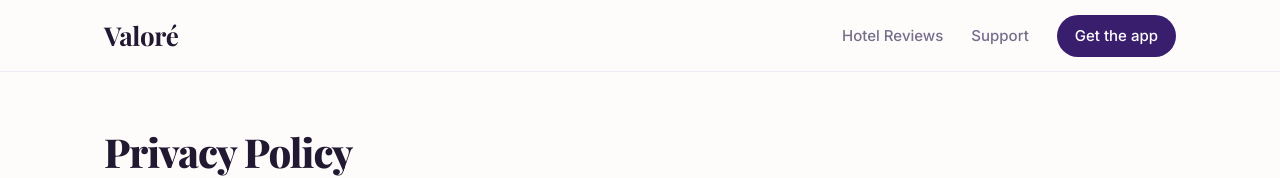
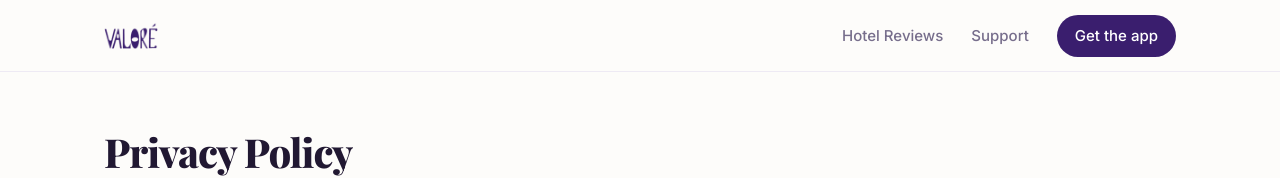
Before and after one commit to StayValore/website, a Next.js app: page /privacy in a window 1280 px wide. Shown: the top 178 px of the page. Built offline with nearby package versions, Linux system fonts and the light colour scheme; a web font is replaced by a local one.

Commit message:
brand: real Valoré wordmark in header + footer (purple-tinted, all pages)
Co-Authored-By: Claude Fable 5 <noreply@anthropic.com>

```diff
--- a/src/app/globals.css
+++ b/src/app/globals.css
@@ -1693,3 +1693,11 @@ img {
 @media (max-width: 760px) {
   .ed-how-card { flex-basis: 72vw; }
 }
+
+
+/* Brand wordmark replaces the text logo (header + footer) */
+.header-logo-img { height: 26px; width: auto; display: block; }
+.footer-logo-img { height: 22px; width: auto; display: block; margin-bottom: 12px; }
+@media (max-width: 760px) {
+  .header-logo-img { height: 22px; }
+}
--- a/src/components/footer.tsx
+++ b/src/components/footer.tsx
@@ -8,7 +8,7 @@ export function Footer() {
       <div className="footer-inner">
         <div className="footer-grid">
           <div className="footer-brand">
-            <h3>Valoré</h3>
+            <img src="/logo-wordmark.png" alt="Valoré" className="footer-logo-img" />
             <p>
               The social hotel review platform for travelers who value authentic
               recommendations from people they trust.
--- a/src/components/header.tsx
+++ b/src/components/header.tsx
@@ -37,7 +37,8 @@ export function Header() {
       <header className="header">
         <div className="header-inner">
           <Link href="/" className="header-logo">
-            Valoré
+            {/* eslint-disable-next-line @next/next/no-img-element */}
+            <img src="/logo-wordmark.png" alt="Valoré" className="header-logo-img" />
           </Link>
           <nav className="header-nav">
             {NAV_LINKS.map(link => (
```
Also changed, not shown: public/logo-wordmark.png (added).
